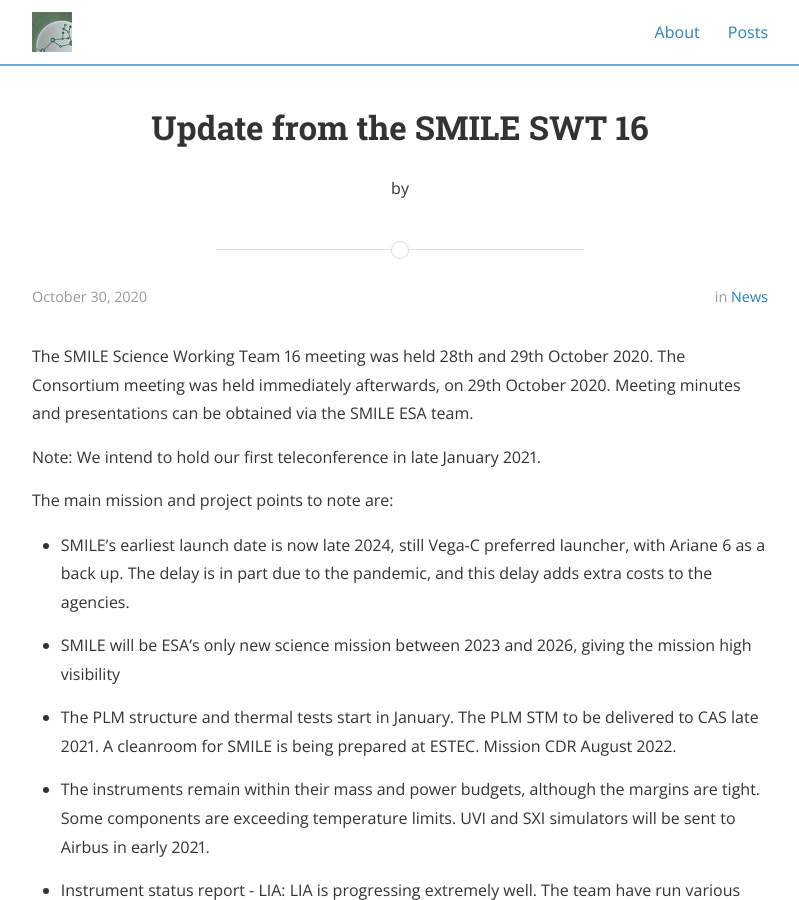
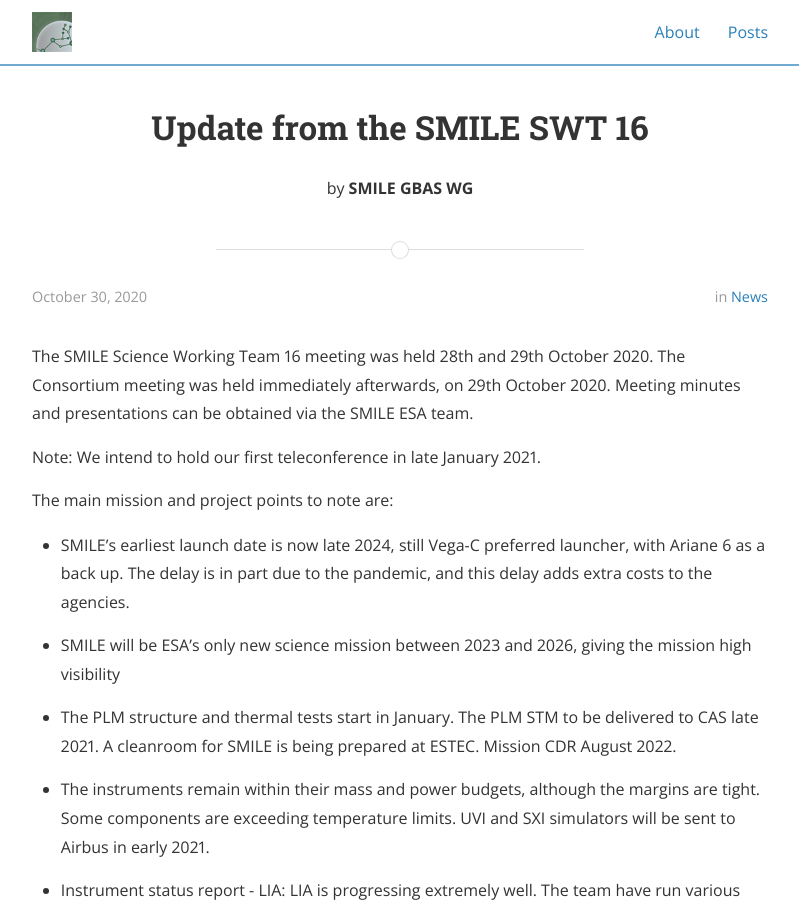
Before and after one commit to smile-gbas-wg/actions, a Jekyll site: the page built from _posts/2020-10-30-post-smile-swt-16.markdown, in a window 1280 px wide and 900 px high. Shown: the whole window, without its empty margins (240-1039 px from the left). Built offline with Jekyll 4.4.1, drawn with Linux system fonts in a browser that asks for light colours; nearby versions of some CDN libraries.

Commit message:
Changed author on posts

```diff
--- a/_posts/2020-10-30-post-smile-swt-16.markdown
+++ b/_posts/2020-10-30-post-smile-swt-16.markdown
@@ -2,6 +2,7 @@
 #layout: post
 title:  "Update from the SMILE SWT 16"
 date:   2020-10-30 16:13:00
+author: SMILE GBAS WG
 categories: news
 layout: post
 ---
```
